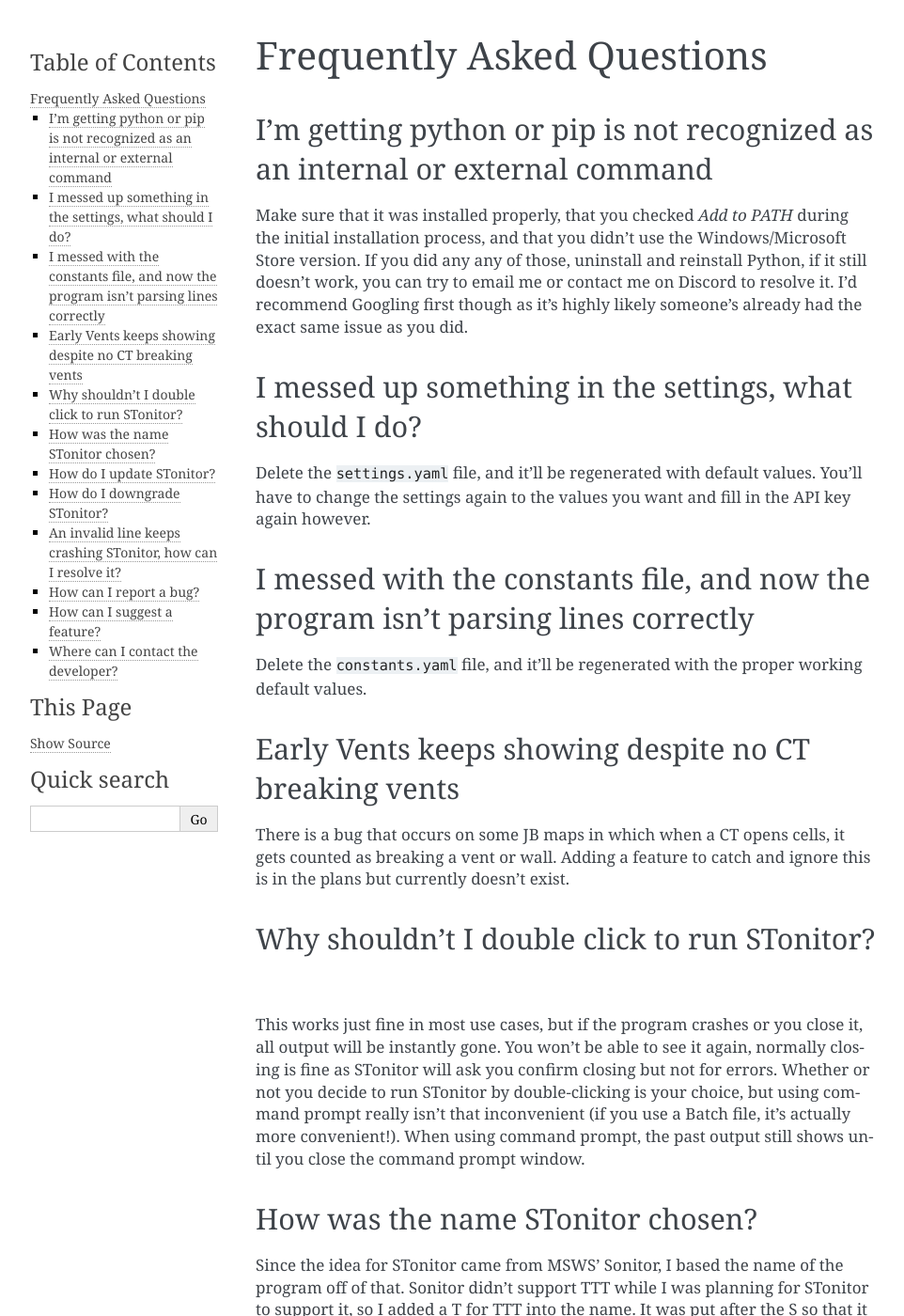
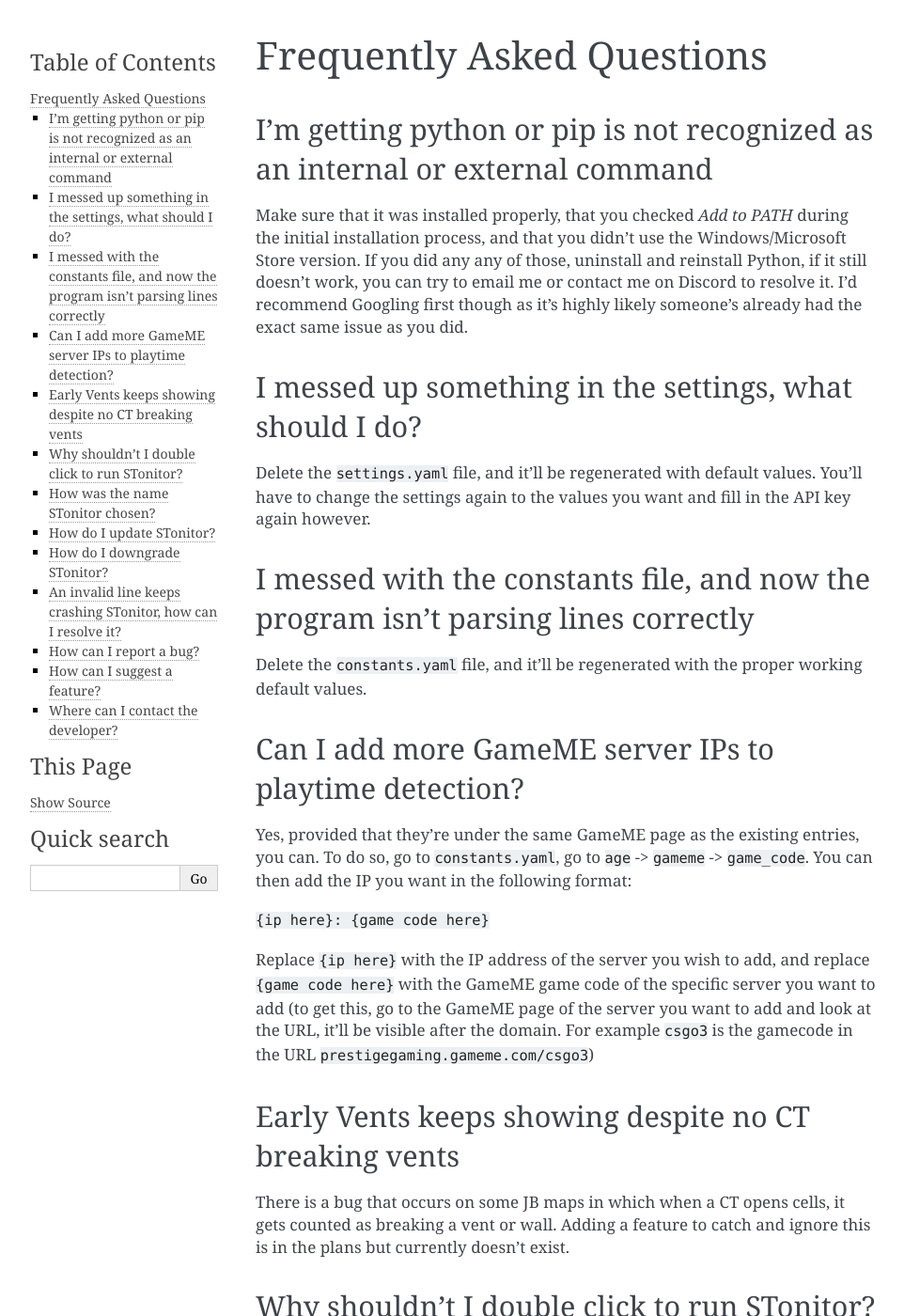
Before and after one commit to BLANK-TH/TSonitor, a Sphinx documentation site: the page built from docs/source/faq.rst, in a window 1280 px wide and 1400 px high. Shown: the whole window at 94% size, without its empty margins (148-1110 px from the left). Built offline with Sphinx 7.4.7, drawn with Linux system fonts in a browser that asks for light colours.

Commit message:
add faq entry for new ips

```diff
--- a/docs/source/changelog.rst
+++ b/docs/source/changelog.rst
@@ -14,6 +14,7 @@
 * Ability to hide world actions from summary output
 * Steam level to status
 * Basic support for new ``ST`` role in logs
+* FAQ entry for new GameME detections
 
 Changed
 ^^^^^^^^
--- a/docs/source/faq.rst
+++ b/docs/source/faq.rst
@@ -19,6 +19,19 @@
 ----------------------------------------------------------------------------------------
 
 Delete the ``constants.yaml`` file, and it'll be regenerated with the proper working default values.
+
+Can I add more GameME server IPs to playtime detection?
+--------------------------------------------------------
+Yes, provided that they're under the same GameME page as the existing entries, you can. To do so, go to
+``constants.yaml``, go to ``age`` -> ``gameme`` -> ``game_code``. You can then add the IP you want in the following
+format:
+
+``{ip here}: {game code here}``
+
+Replace ``{ip here}`` with the IP address of the server you wish to add, and replace ``{game code here}`` with the
+GameME game code of the specific server you want to add (to get this, go to the GameME page of the server you want to
+add and look at the URL, it'll be visible after the domain. For example ``csgo3`` is the gamecode in the URL
+``prestigegaming.gameme.com/csgo3``)
 
 Early Vents keeps showing despite no CT breaking vents
 ---------------------------------------------------------
```
